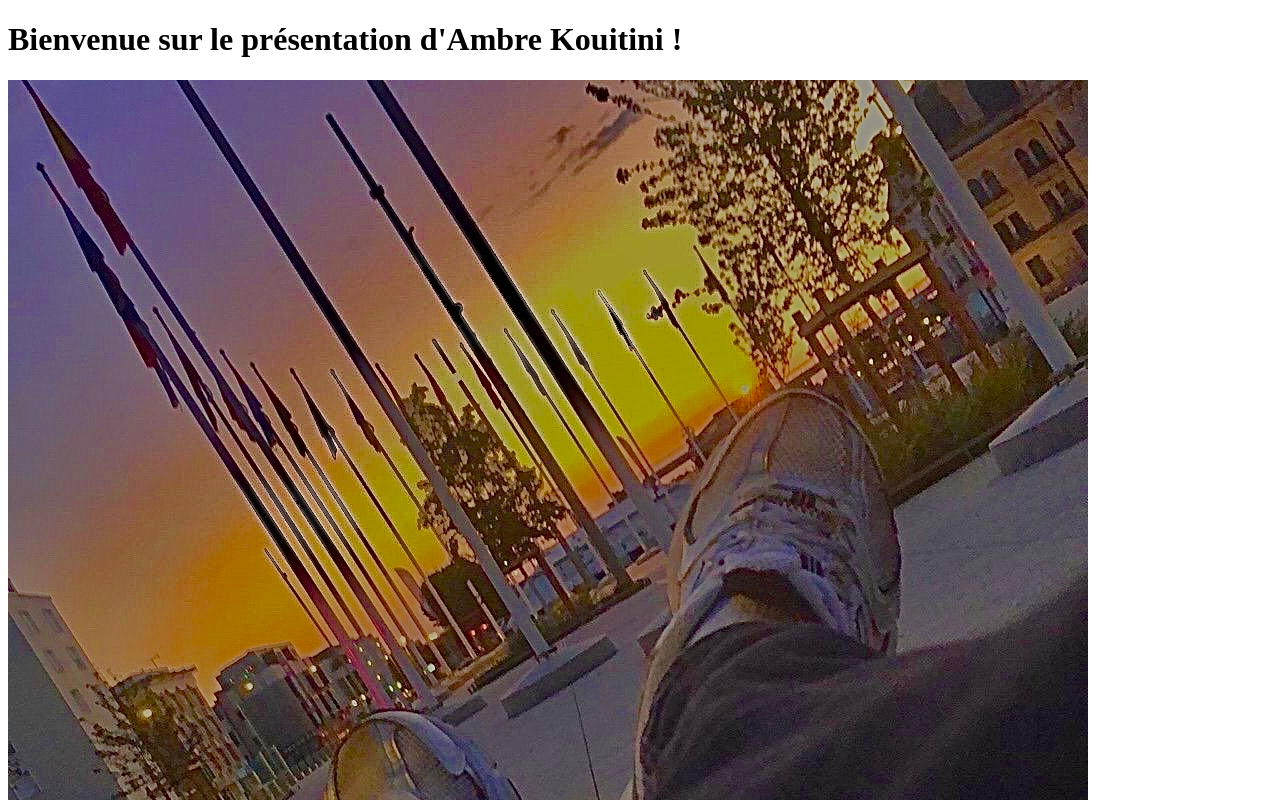
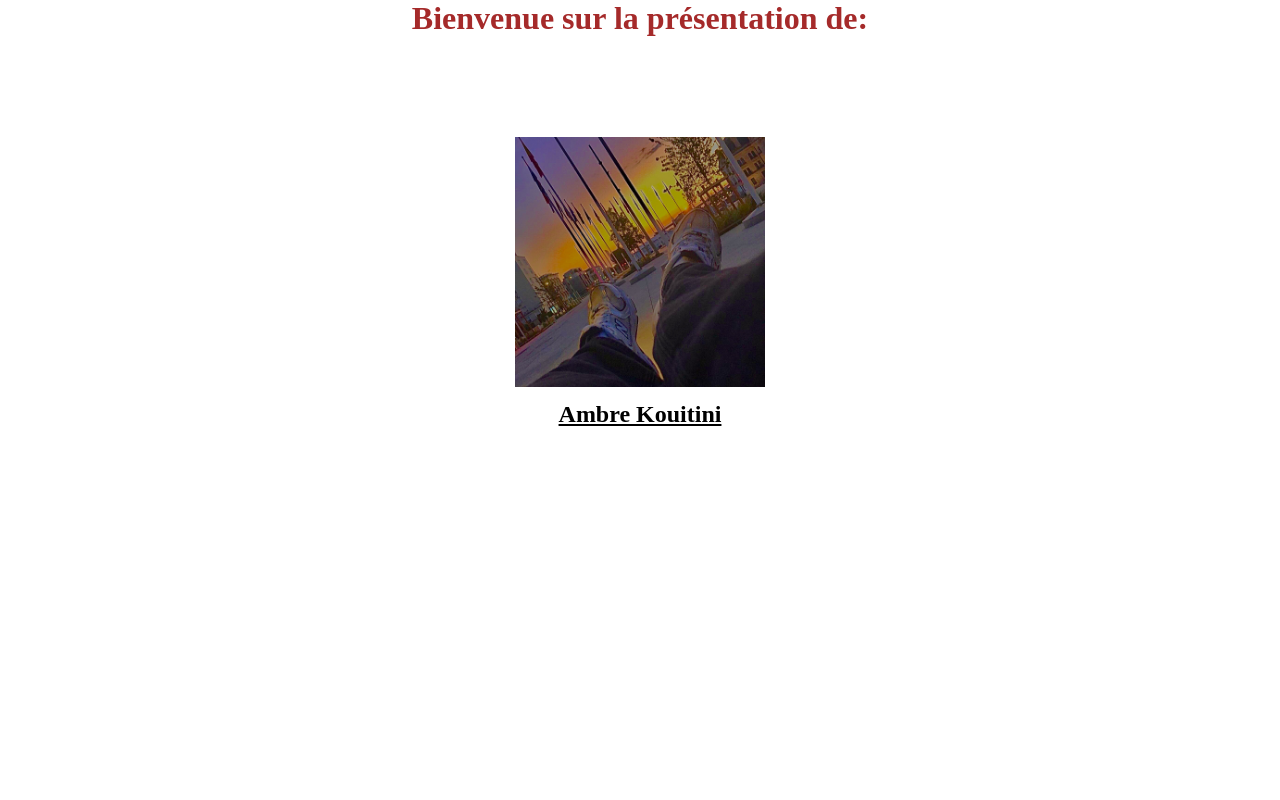
Before and after one commit to arthur881/Rendu_cours_git, a plain HTML site: page pres_ambre.html in a window 1280 px wide. Shown: the top 800 px of the page. Drawn offline with Linux system fonts and the light colour scheme.

Commit message:
:construction: Mise en page

```diff
--- a/pres_ambre.html
+++ b/pres_ambre.html
@@ -8,9 +8,15 @@
     <title>Ambre</title>
 </head>
 <body>
-    <div class="1">
-        <h1> Bienvenue sur le présentation d'Ambre Kouitini ! </h1>
-        <img class="profil" src="img/profil.jpg">
+    <div class="partieune">
+        <h1> Bienvenue sur la présentation de: </h1>
     </div>
+
+    <div class="photo">
+    <img class="profil" src="img/profil.jpg">
+    <h2 class="nom"> Ambre Kouitini</h2>
+    </div>
+
+
 </body>
 </html>
--- a/thomas.css
+++ b/thomas.css
@@ -1,10 +1,29 @@
-#1 {
+*{
+    margin: 0%;
+    padding: 0%;
+    box-sizing: border-box;
+}
+.partieune {
     display: flex;
     align-items: center;
     justify-content: center;
 }
 
-#profil {
-     height: 50px;
-     width: 50px;
+.photo{
+    padding-top: 100px;
+    text-align: center;
 }
+
+.profil {
+     height: 250px;
+     width: 250px;
+}
+
+.nom {
+    padding-top: 10px;
+    text-decoration: underline;
+}
+
+h1 {
+    color: brown;
+}
```
